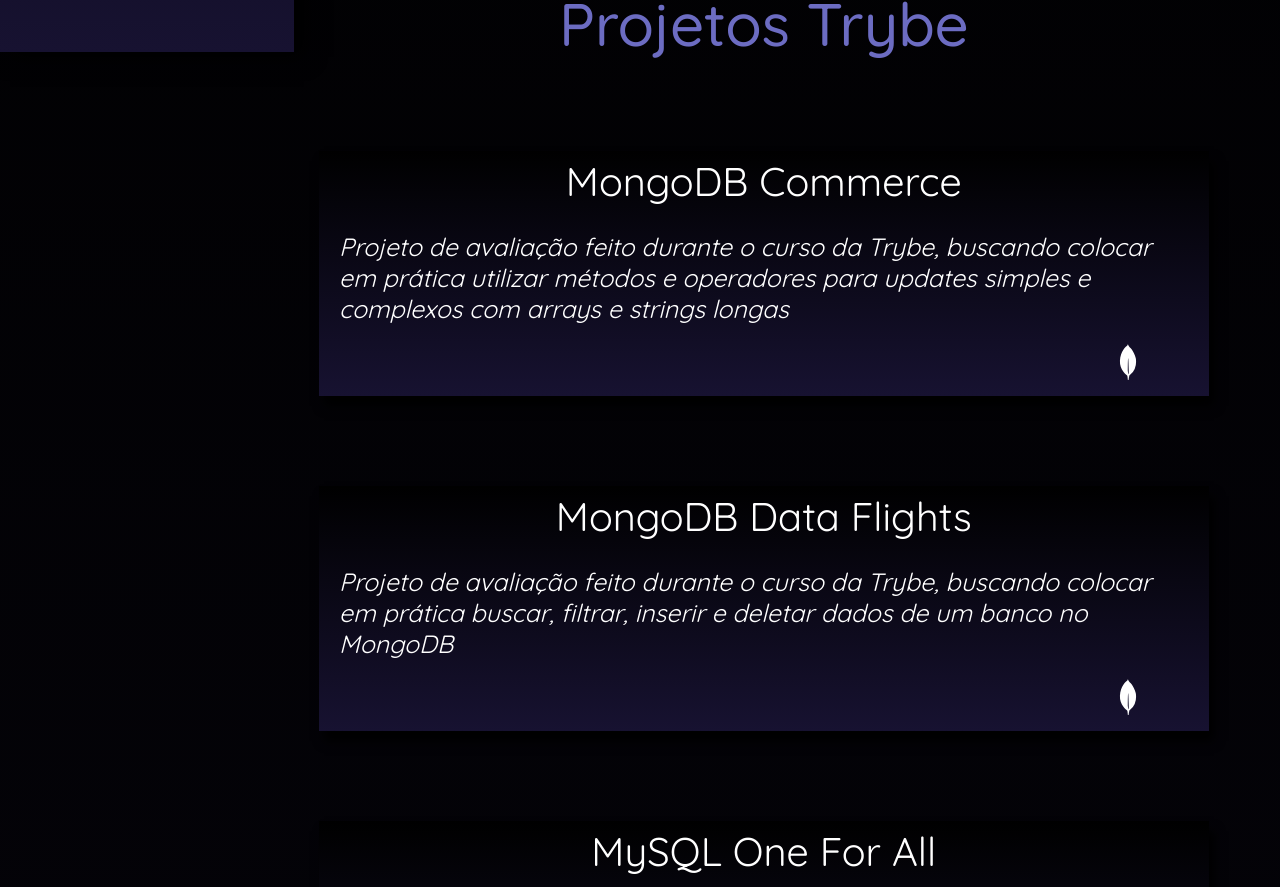
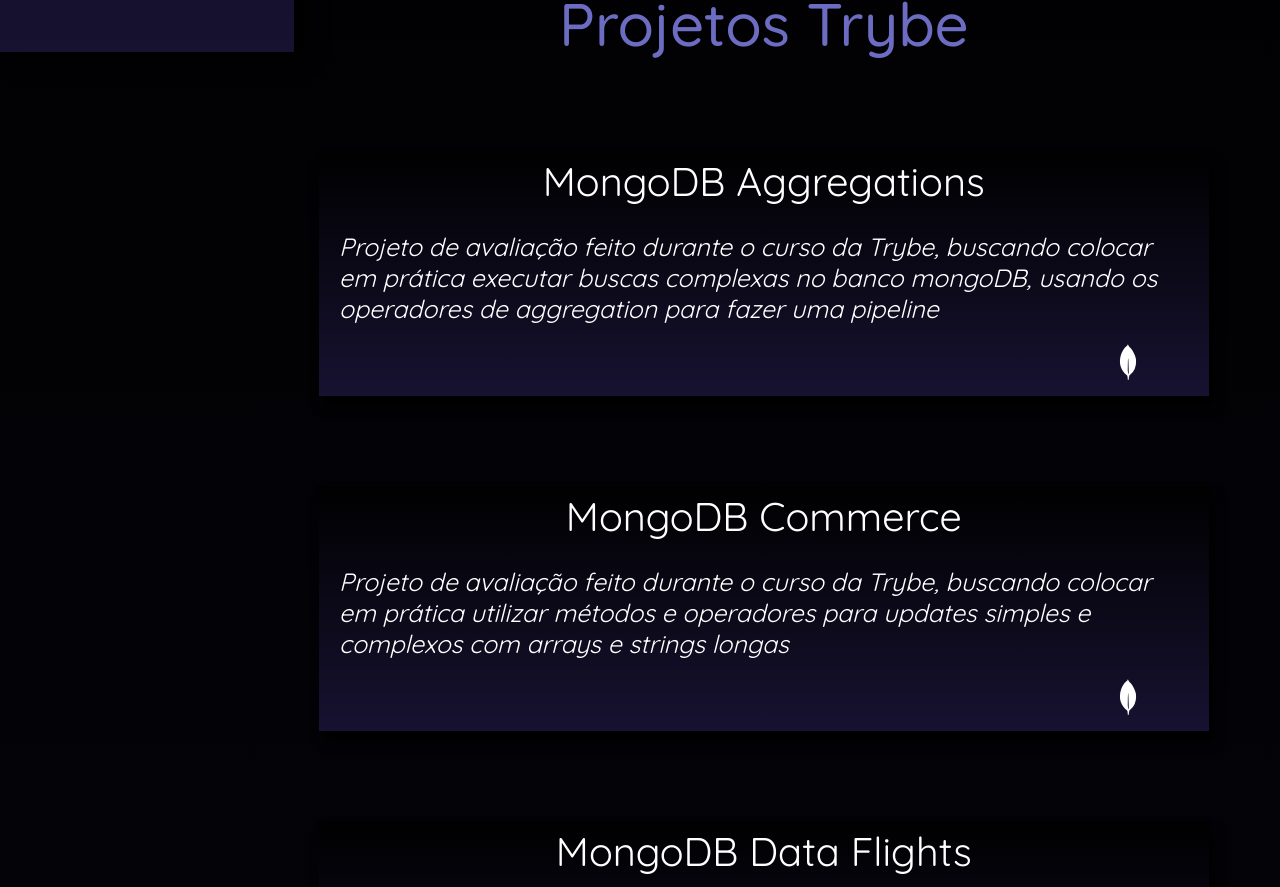
Before and after one commit to Gonzagadavid/portfolio, a React (Create React App) app: page /projetos_cursos/projetos-trybe in a window 1280 px wide. Shown: the part 748-1635 px from the top of the page. Built offline with nearby package versions, Linux system fonts and the light colour scheme.

Commit message:
adicionado projeto mongodb aggregations feito durante o curso da trybe

```diff
--- a/src/data/projects/trybeProjects.js
+++ b/src/data/projects/trybeProjects.js
@@ -1,6 +1,12 @@
 const trybeProjects = {
   titleCourse: 'Projetos Trybe',
   projects: [
+    {
+      title: 'MongoDB Aggregations',
+      tec: 'mongo',
+      description: 'Projeto de avaliação feito durante o curso da Trybe, buscando colocar em prática executar buscas complexas no banco mongoDB, usando os operadores de aggregation para fazer uma pipeline',
+      path: 'https://github.com/Gonzagadavid/mongodb-aggregations',
+    },
     {
       title: 'MongoDB Commerce',
       tec: 'mongo',
```
